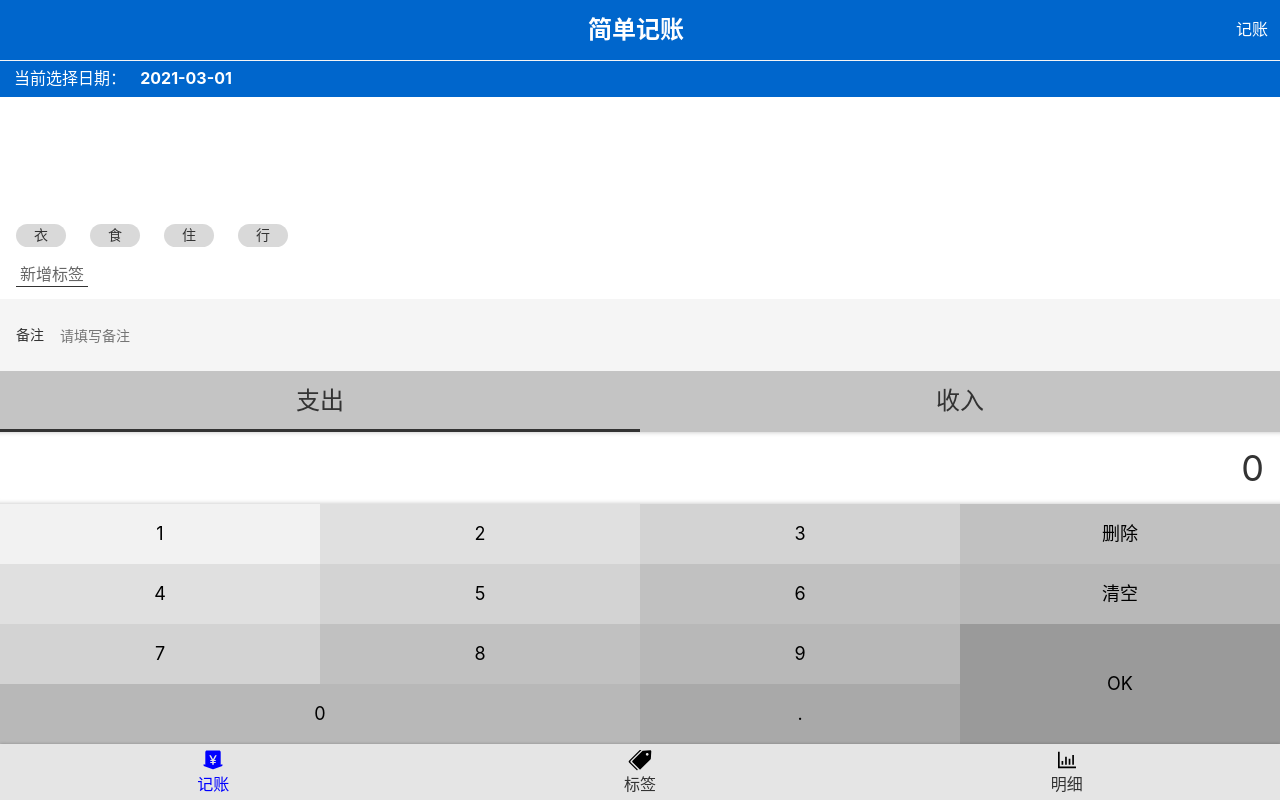
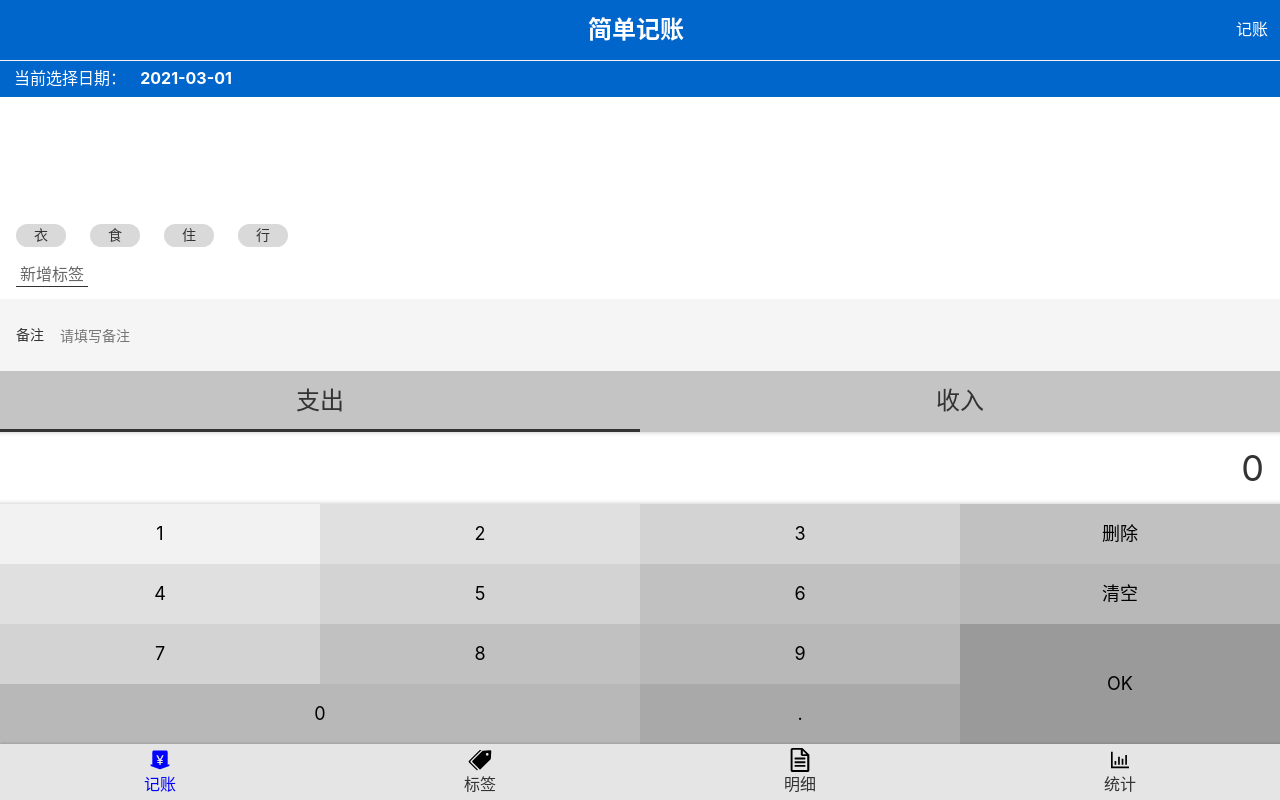
Before and after one commit to smy-101/bookkeeping, a React app: page /#/money in a window 1280 px wide. Built offline with nearby package versions, Linux system fonts and the light colour scheme.

Commit message:
将统计页面修改为明细页面，并添加统计页面

```diff
--- a/src/App.tsx
+++ b/src/App.tsx
@@ -6,6 +6,7 @@ import {Tags} from './views/Tags';
 import {NoMatch} from './views/NoMatch';
 import styled from 'styled-components';
 import {Tag} from './views/Tag';
+import {Charts} from './views/Charts';
 
 const AppWrapper = styled.div`
   color: #333;
@@ -28,6 +29,9 @@ function App() {
           <Route exact path="/statistics">
             <Statistics/>
           </Route>
+          <Route exact path="/charts">
+            <Charts/>
+          </Route>
           <Redirect exact from="/" to="/money"/>
           <Route path="*">
             <NoMatch/>
--- a/src/components/Nav.tsx
+++ b/src/components/Nav.tsx
@@ -10,7 +10,7 @@ const NavWrapper = styled.nav`
   > ul {
     display:flex;
     > li{
-      width: 33.3333%;
+      width: 25%;
       text-align:center;
       > a {
         display: flex;
@@ -51,8 +51,14 @@ const Nav = () => {
         </li>
         <li>
           <NavLink to="/statistics" activeClassName="selected">
+            <Icon name="detailed"/>
+            明细
+          </NavLink>
+        </li>
+        <li>
+          <NavLink to="/charts" activeClassName="selected">
             <Icon name="statistics"/>
-            明细
+            统计
           </NavLink>
         </li>
       </ul>
--- /dev/null
+++ b/src/views/Charts.tsx
@@ -0,0 +1,11 @@
+import React from 'react';
+import {Layout} from '../components/Layout';
+
+const Charts = () => {
+    return (
+        <Layout content="统计">图表</Layout>
+    );
+};
+
+
+export {Charts};
--- a/src/views/Money.tsx
+++ b/src/views/Money.tsx
@@ -40,8 +40,8 @@ function Money() {
             alert('保存成功')
             setSelected(defaultFormData);
         }
+    };
 
-    };
     return (
         <MyLayout scrollTop={9999} content="记账">
             {/*{JSON.stringify(selected)}*/}
```
Also changed, not shown: src/icons/detailed.svg (added).
